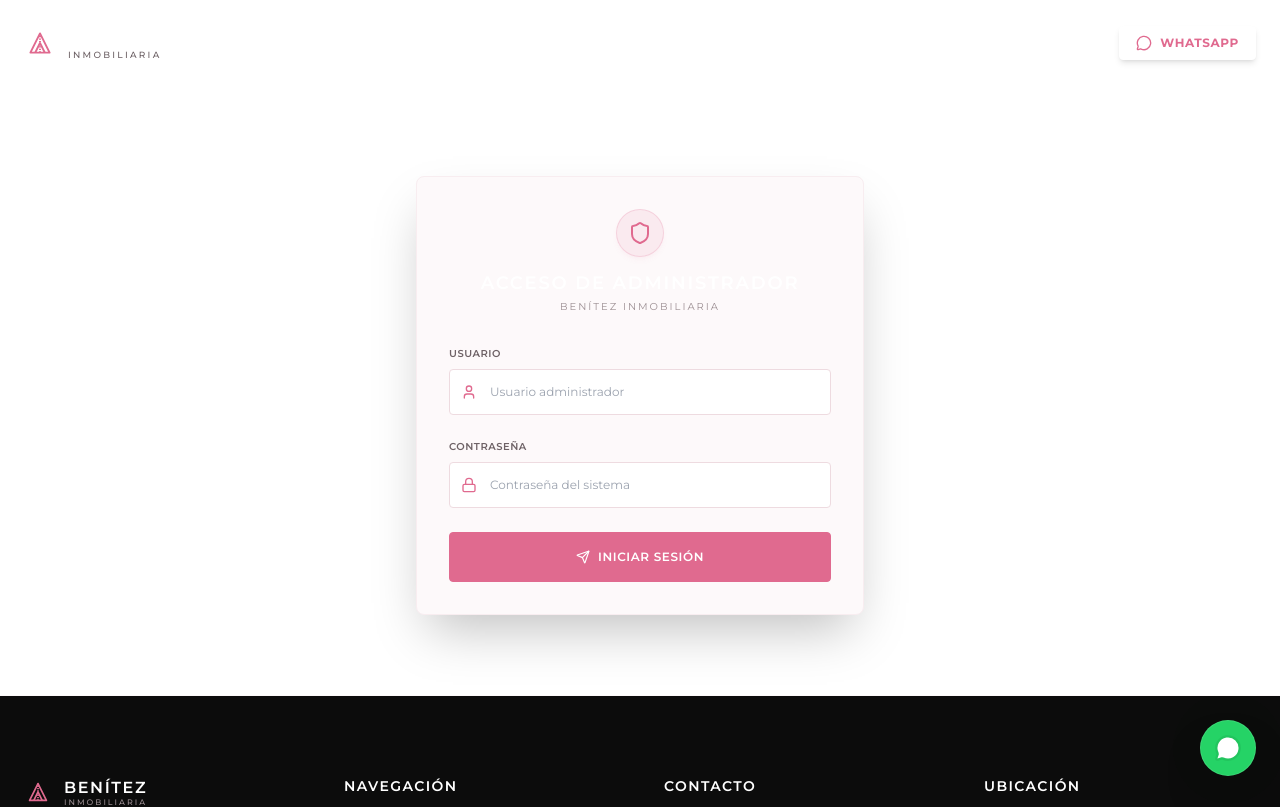
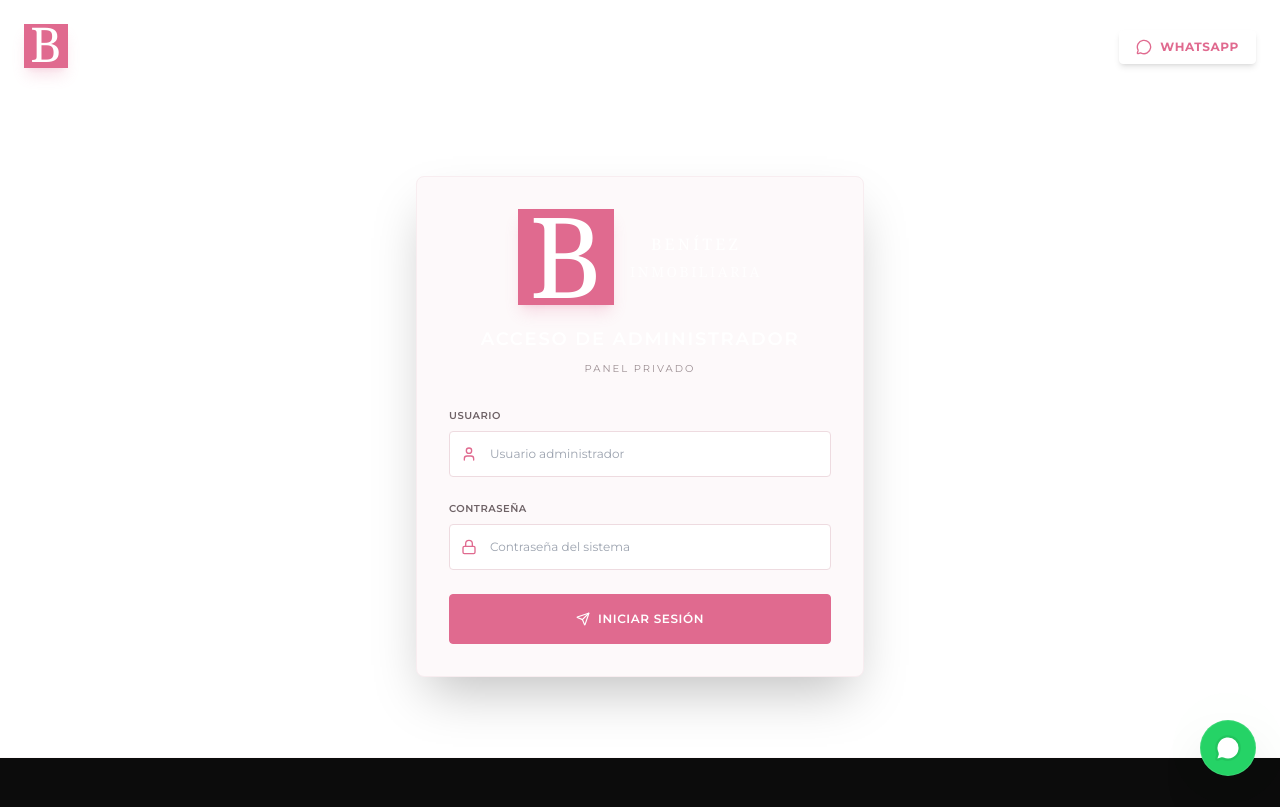
Before and after one commit to morehidalgg0/benitezinmobiliaria, a Next.js app: page /admin/login in a window 1280 px wide. Shown: the top 807 px of the page. Built offline with nearby package versions, Linux system fonts and the light colour scheme.

Commit message:
Update branding logo

```diff
--- a/app/admin/login/page.js
+++ b/app/admin/login/page.js
@@ -2,7 +2,8 @@
 
 import { useState } from 'react';
 import { useRouter } from 'next/navigation';
-import { Shield, Lock, User, Send } from 'lucide-react';
+import { Lock, User, Send } from 'lucide-react';
+import BrandLogo from '@/components/BrandLogo';
 
 export default function AdminLoginPage() {
   const router = useRouter();
@@ -43,16 +44,14 @@ export default function AdminLoginPage() {
     <div className="min-h-[70vh] flex items-center justify-center px-6 py-20">
       <div className="w-full max-w-md bg-neutral-900 border border-neutral-850 rounded-lg p-8 shadow-2xl space-y-8">
         {/* LOGO */}
-        <div className="text-center space-y-3">
-          <div className="w-12 h-12 rounded-full bg-brand-light text-brand flex items-center justify-center mx-auto border border-brand/20 shadow-md shadow-brand/5">
-            <Shield className="w-6 h-6" />
-          </div>
+        <div className="text-center space-y-5">
+          <BrandLogo size="lg" className="justify-center" />
           <div>
             <h1 className="font-semibold text-lg tracking-widest text-white uppercase">
               Acceso de Administrador
             </h1>
-            <p className="text-[10px] tracking-[0.2em] text-neutral-500 uppercase mt-0.5">
-              Benítez Inmobiliaria
+            <p className="text-[10px] tracking-[0.2em] text-neutral-500 uppercase mt-2">
+              Panel privado
             </p>
           </div>
         </div>
--- a/app/globals.css
+++ b/app/globals.css
@@ -130,6 +130,10 @@ body {
   background-color: rgba(224, 106, 143, 0.1);
 }
 
+.bg-brand {
+  background-color: var(--brand-primary);
+}
+
 /* Custom form focus styling */
 input:focus, select:focus, textarea:focus {
   outline: none;
--- /dev/null
+++ b/components/BrandLogo.js
@@ -0,0 +1,45 @@
+export default function BrandLogo({ size = 'md', compact = false, className = '' }) {
+  const sizes = {
+    sm: {
+      box: 'w-11 h-11',
+      letter: 'text-5xl',
+      name: 'text-[10px]',
+      label: 'text-[9px]',
+      gap: 'space-y-0.5',
+    },
+    md: {
+      box: 'w-14 h-14',
+      letter: 'text-6xl',
+      name: 'text-xs',
+      label: 'text-[10px]',
+      gap: 'space-y-1',
+    },
+    lg: {
+      box: 'w-24 h-24',
+      letter: 'text-[7rem]',
+      name: 'text-base',
+      label: 'text-sm',
+      gap: 'space-y-1.5',
+    },
+  };
+
+  const current = sizes[size] || sizes.md;
+
+  return (
+    <div className={`inline-flex items-center ${compact ? 'gap-3' : 'gap-4'} ${className}`}>
+      <div className={`${current.box} bg-brand flex items-center justify-center overflow-hidden shadow-lg shadow-brand/20`}>
+        <span className={`${current.letter} leading-none font-serif text-white -mt-1`} aria-hidden="true">
+          B
+        </span>
+      </div>
+      <div className={`flex flex-col ${current.gap} leading-none`}>
+        <span className={`${current.name} font-serif tracking-[0.2em] text-white uppercase`}>
+          Benítez
+        </span>
+        <span className={`${current.label} font-serif tracking-[0.18em] text-white/80 uppercase`}>
+          Inmobiliaria
+        </span>
+      </div>
+    </div>
+  );
+}
--- a/components/Footer.js
+++ b/components/Footer.js
@@ -1,6 +1,7 @@
 import Link from 'next/link';
 import { Mail, MapPin, Phone, MessageCircle, Shield } from 'lucide-react';
 import Instagram from './Instagram';
+import BrandLogo from './BrandLogo';
 
 export default function Footer() {
   const currentYear = new Date().getFullYear();
@@ -10,27 +11,7 @@ export default function Footer() {
       <div className="max-w-7xl mx-auto px-6 grid grid-cols-1 md:grid-cols-2 lg:grid-cols-4 gap-12 mb-16">
         {/* COL 1: BRAND */}
         <div className="flex flex-col space-y-6">
-          <div className="flex items-center space-x-3">
-            <svg
-              className="w-7 h-7 text-brand"
-              viewBox="0 0 100 100"
-              fill="none"
-              stroke="currentColor"
-              strokeWidth="6"
-            >
-              <path d="M20 80 L50 20 L80 80 Z" strokeLinejoin="round" />
-              <path d="M35 80 L50 50 L65 80" strokeLinejoin="round" />
-              <line x1="50" y1="20" x2="50" y2="80" strokeDasharray="4,4" />
-            </svg>
-            <div className="flex flex-col">
-              <span className="font-semibold text-base tracking-widest text-white uppercase">
-                BENÍTEZ
-              </span>
-              <span className="text-[8px] tracking-[0.25em] text-neutral-500 uppercase -mt-1 font-medium">
-                INMOBILIARIA
-              </span>
-            </div>
-          </div>
+          <BrandLogo size="sm" compact />
           <p className="text-sm leading-relaxed">
             Especialistas en propiedades residenciales, comerciales y emprendimientos de alta gama.
             Brindamos soluciones integrales y asesoramiento de excelencia en el mercado inmobiliario premium.
--- a/components/Header.js
+++ b/components/Header.js
@@ -5,6 +5,7 @@ import Link from 'next/link';
 import { usePathname } from 'next/navigation';
 import { Menu, X, Phone, MessageCircle } from 'lucide-react';
 import Instagram from './Instagram';
+import BrandLogo from './BrandLogo';
 
 export default function Header() {
   const [isOpen, setIsOpen] = useState(false);
@@ -42,30 +43,8 @@ export default function Header() {
     >
       <div className="max-w-7xl mx-auto px-6 flex items-center justify-between">
         {/* LOGO */}
-        <Link href="/" className="flex items-center space-x-3 group">
-          <svg
-            className={`w-8 h-8 transition-transform duration-500 group-hover:rotate-12 ${
-              scrolled || isOpen ? 'text-white' : 'text-brand'
-            }`}
-            viewBox="0 0 100 100"
-            fill="none"
-            stroke="currentColor"
-            strokeWidth="6"
-          >
-            <path d="M20 80 L50 20 L80 80 Z" strokeLinejoin="round" />
-            <path d="M35 80 L50 50 L65 80" strokeLinejoin="round" />
-            <line x1="50" y1="20" x2="50" y2="80" strokeDasharray="4,4" />
-          </svg>
-          <div className="flex flex-col">
-            <span className="font-semibold text-lg tracking-widest text-white uppercase group-hover:text-brand-light transition-colors duration-300">
-              BENÍTEZ
-            </span>
-            <span className={`text-[9px] tracking-[0.25em] uppercase -mt-1 font-medium ${
-              scrolled || isOpen ? 'text-white/80' : 'text-neutral-400'
-            }`}>
-              INMOBILIARIA
-            </span>
-          </div>
+        <Link href="/" className="group" aria-label="Benítez Inmobiliaria">
+          <BrandLogo size="sm" compact className="transition-transform duration-300 group-hover:scale-[1.02]" />
         </Link>
 
         {/* DESKTOP MENU */}
```
